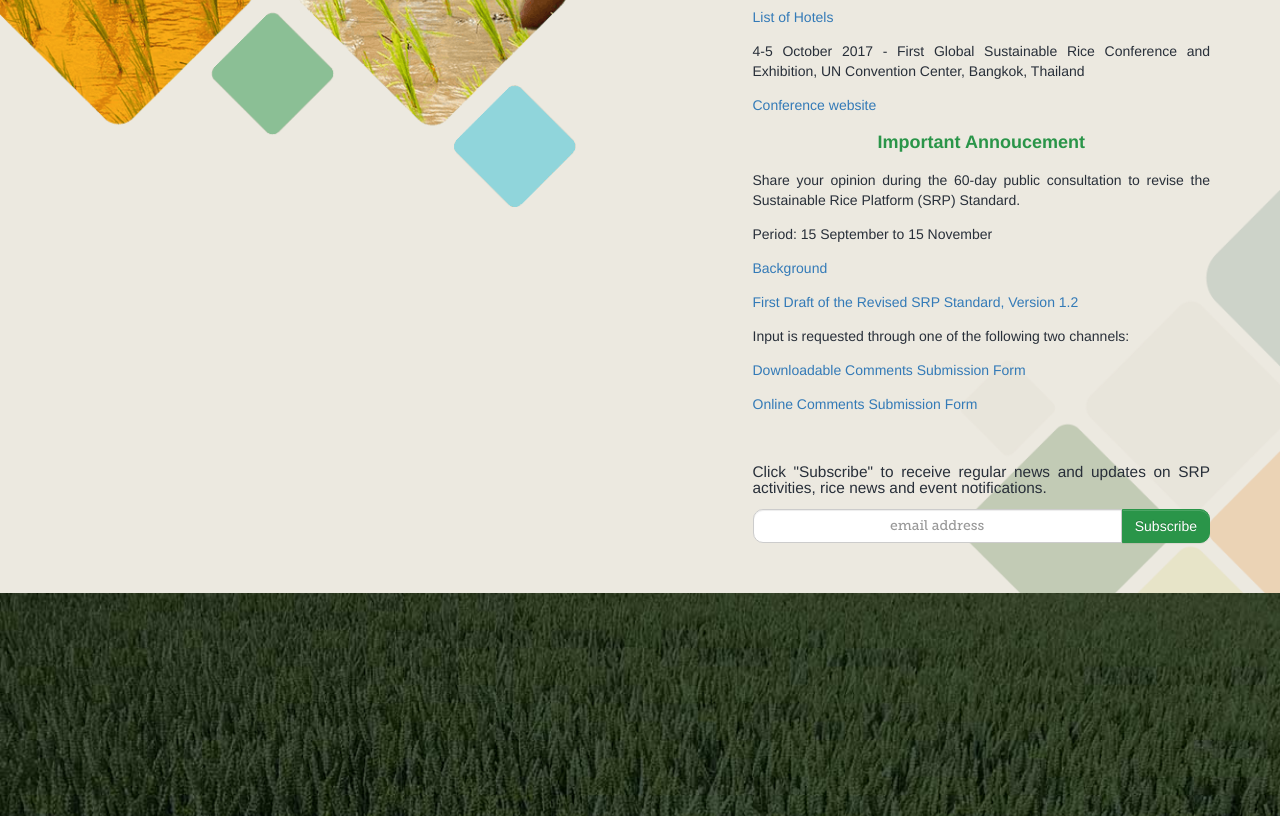
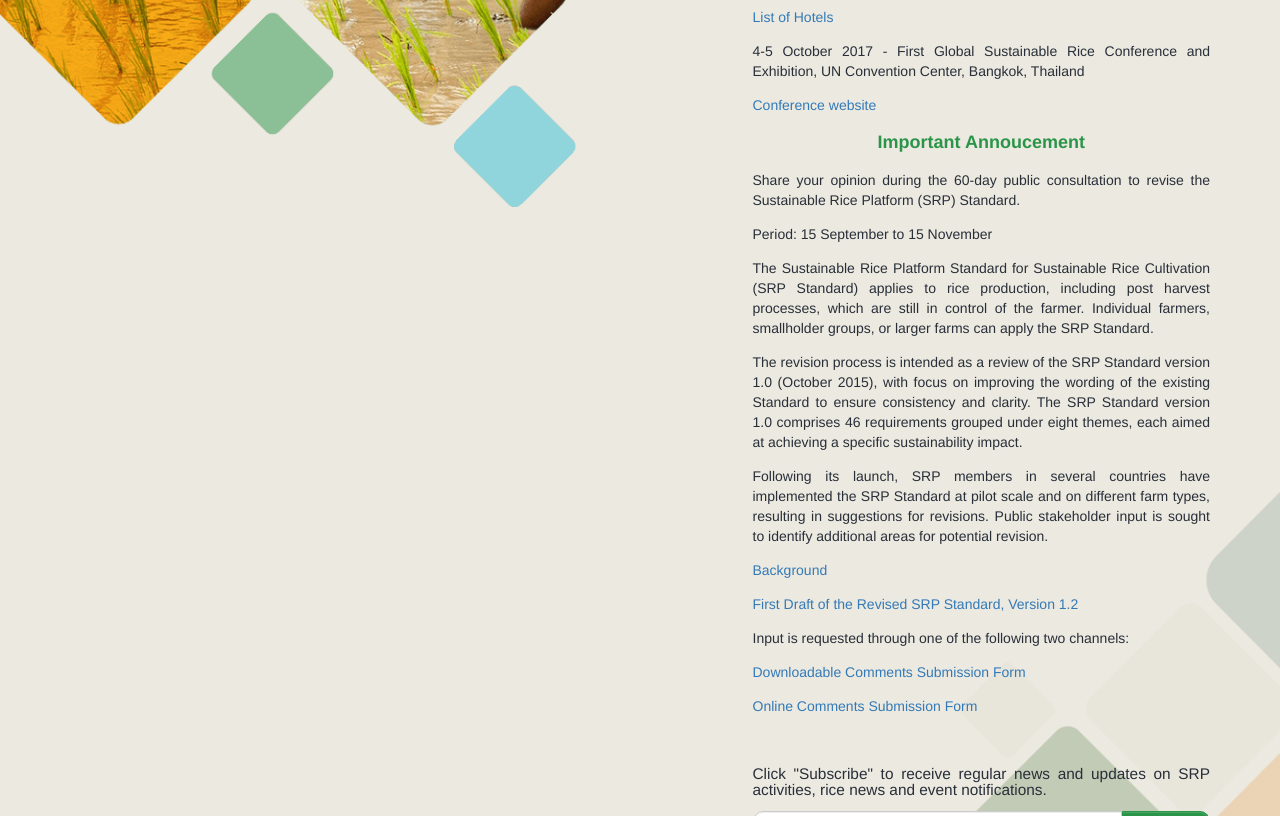
Before and after one commit to sustainablericeplatform/sustainablericeplatform.github.io, a Jekyll site: the page built from index.html, in a window 1280 px wide and 900 px high, scrolled down 936 px, cut to the strip 0-816 px from the top of the window. Built offline with Jekyll 4.4.1, drawn with Linux system fonts in a browser that asks for light colours.

Commit message:
Update index.html

```diff
--- a/index.html
+++ b/index.html
@@ -38,6 +38,9 @@ layout: default
                 <h2 class="green">Important Annoucement</h2>
                 <p>Share your opinion during the 60-day public consultation to revise the Sustainable Rice Platform (SRP) Standard.</p>
                 <p>Period: 15 September to 15 November</p>
+                <p>The Sustainable Rice Platform Standard for Sustainable Rice Cultivation (SRP Standard) applies to rice production, including post harvest processes, which are still in control of the farmer. Individual farmers, smallholder groups, or larger farms can apply the SRP Standard.</p>
+<p>The revision process is intended as a review of the SRP Standard version 1.0 (October 2015), with focus on improving the wording of the existing Standard to ensure consistency and clarity. The SRP Standard version 1.0 comprises 46 requirements grouped under eight themes, each aimed at achieving a specific sustainability impact.</p>
+<p>Following its launch, SRP members in several countries have implemented the SRP Standard at pilot scale and on different farm types, resulting in suggestions for revisions. Public stakeholder input is sought to identify additional areas for potential revision.</p>
                 <p><a href="/assets/docs/Background - SRP Standard Revision Process.pdf" target="_blank">Background</a></p>
                 <p><a href="/assets/docs/SRP Standard_Version 1.2_Sep 15.pdf" target="_blank">First Draft of the Revised SRP Standard, Version 1.2</a></p>
                 <p>Input is requested through one of the following two channels:</p>
```
